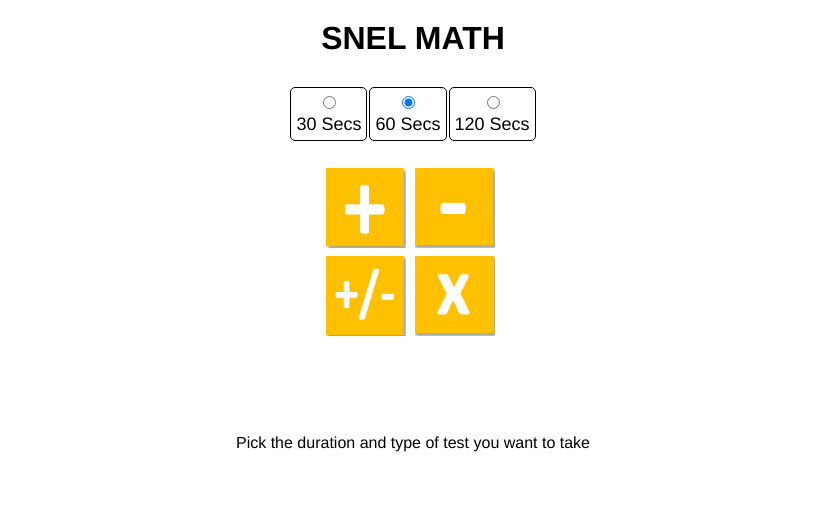
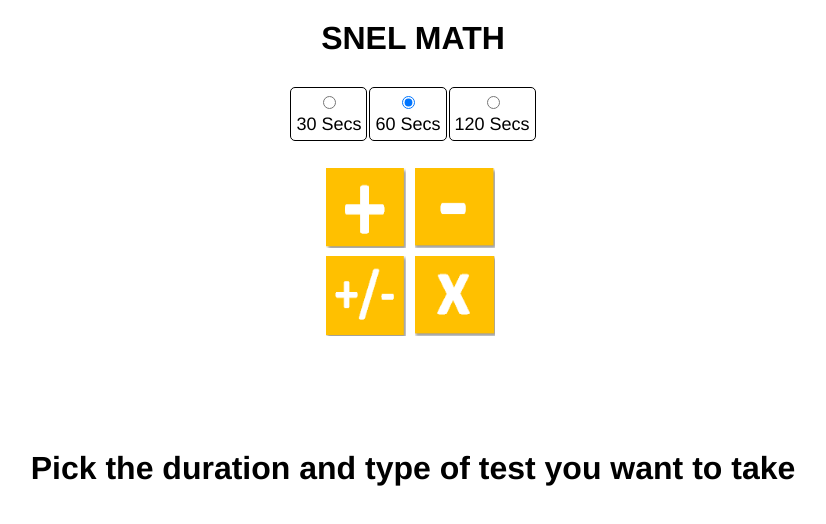
Before and after one commit to ginnupotter/snelmath, a plain HTML site: page index.html in a window 1280 px wide. Shown: the whole page, without its empty margins (227-1053 px from the left). Drawn offline with nearby package versions, Linux system fonts and the light colour scheme.

Commit message:
Update index.html

```diff
--- a/index.html
+++ b/index.html
@@ -81,7 +81,7 @@
     <input type="text" id="first" name="row0" maxlength="2" class="testBox"> <input type="text" id="sign" name="row0" maxlength="1" class="testBox">  <input type="text" id="second" name="row0" maxlength="2" class="testBox"> &emsp; = &emsp; <input type="text" id="result" name="row0" maxlength="3" class="testBoxR">
     <br><br>
     </div>
-    <p id=endMsg>Pick the duration and type of test you want to take</p>
+    <p id=endMsg class="textClass">Pick the duration and type of test you want to take</p>
     <br>
     <input type="button" id="buttonPress" value="Start" style="height:35px; width:200px; font-size: 25px; visibility: hidden; margin:auto "  onclick="onSubmit()">
 
```
